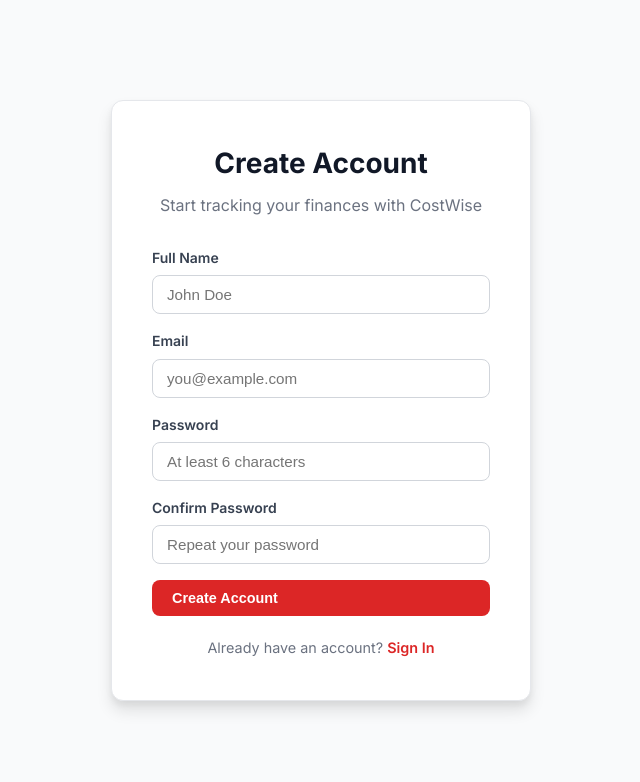
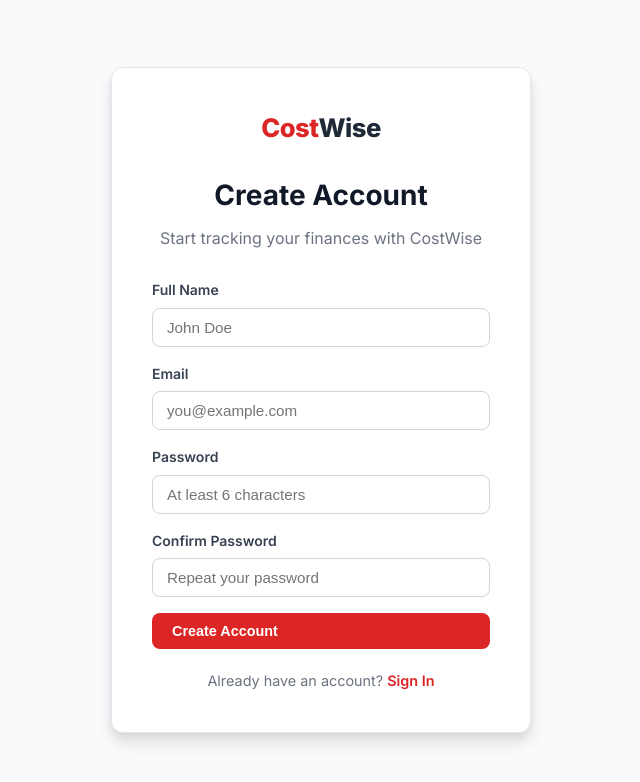
Before and after one commit to AldrianLoberiano/budget_control, a React (Create React App) app in the folder costwise/frontend/: page /register in a window 1280 px wide. Shown: the top 782 px of the page, without its empty margins (319-959 px from the left). Built offline with nearby package versions, Linux system fonts and the light colour scheme; no server answers.

Commit message:
Update Register.js

```diff
--- a/costwise/frontend/src/pages/Register.js
+++ b/costwise/frontend/src/pages/Register.js
@@ -40,6 +40,9 @@
   return (
     <div className="auth-page">
       <div className="auth-card">
+        <Link to="/" className="home-logo" style={{ display: 'block', textAlign: 'center', marginBottom: 24, fontSize: '1.6rem', textDecoration: 'none' }}>
+          Cost<span>Wise</span>
+        </Link>
         <h2>Create Account</h2>
         <p className="subtitle">Start tracking your finances with CostWise</p>
 
```
